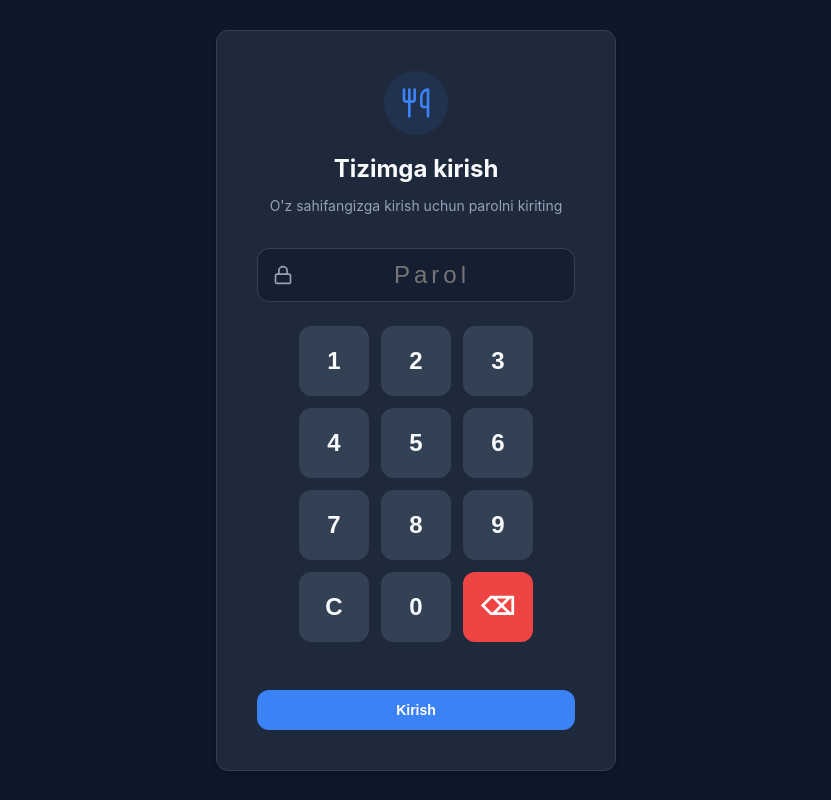
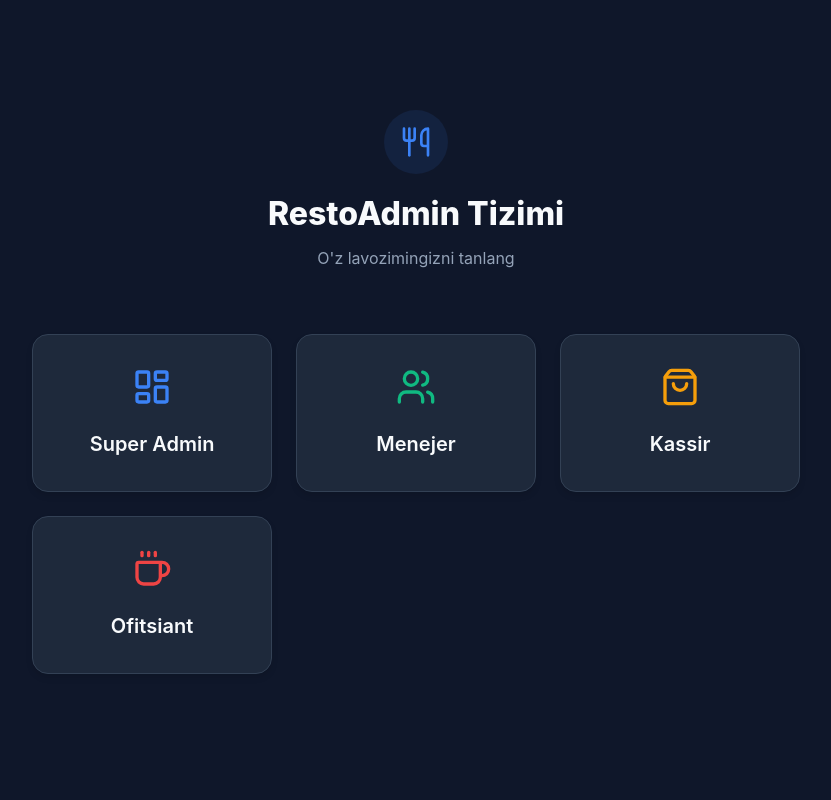
Before and after one commit to sardorbozorovvv7-netizen/restoran, a React app: page / in a window 1280 px wide. Shown: the whole page, without its empty margins (224-1055 px from the left). Built offline with nearby package versions, Linux system fonts and the light colour scheme; no server answers; the HTML template or start-up script is replaced by a standard one.

Commit message:
feat: redesign login as a role selection landing page

```diff
--- a/src/pages/Login.jsx
+++ b/src/pages/Login.jsx
@@ -1,23 +1,37 @@
 import React, { useState } from 'react';
-import { Utensils, Lock } from 'lucide-react';
+import { Utensils, Lock, Users, Coffee, ShoppingBag, LayoutDashboard, ArrowLeft } from 'lucide-react';
 
 const Login = ({ onLogin }) => {
   const [password, setPassword] = useState('');
   const [error, setError] = useState('');
+  const [selectedRole, setSelectedRole] = useState(null);
 
   const handleSubmit = (e) => {
     e.preventDefault();
-    if (password === '5555') {
+    if (selectedRole === 'superadmin' && password === '5555') {
       onLogin('superadmin');
-    } else if (password === '7777') {
+    } else if (selectedRole === 'manager' && password === '7777') {
       onLogin('manager');
-    } else if (password === '8888') {
+    } else if (selectedRole === 'cashier' && password === '8888') {
       onLogin('cashier');
-    } else if (password === '9999') {
+    } else if (selectedRole === 'waiter' && password === '9999') {
       onLogin('waiter');
     } else {
       setError('Noto\'g\'ri parol. Iltimos, qayta urinib ko\'ring.');
     }
+  };
+
+  const handleBack = () => {
+    setSelectedRole(null);
+    setPassword('');
+    setError('');
+  };
+
+  const roleDetails = {
+    superadmin: { title: 'Super Admin', icon: <LayoutDashboard size={40} />, color: 'var(--accent)' },
+    manager: { title: 'Menejer', icon: <Users size={40} />, color: '#10b981' },
+    cashier: { title: 'Kassir', icon: <ShoppingBag size={40} />, color: '#f59e0b' },
+    waiter: { title: 'Ofitsiant', icon: <Coffee size={40} />, color: '#ef4444' }
   };
 
   return (
@@ -30,8 +44,10 @@ const Login = ({ onLogin }) => {
       width: '100%',
       padding: '1rem'
     }}>
-      <div className="card" style={{ width: '100%', maxWidth: '400px', padding: '2.5rem' }}>
-        <div style={{ textAlign: 'center', marginBottom: '2rem' }}>
+
+      {!selectedRole ? (
+        <div style={{ width: '100%', maxWidth: '800px' }}>
+          <div style={{ textAlign: 'center', marginBottom: '3rem' }}>
             <div style={{
               display: 'inline-flex',
               alignItems: 'center',
@@ -44,8 +60,90 @@ const Login = ({ onLogin }) => {
             }}>
               <Utensils size={32} />
             </div>
-          <h2 style={{ fontSize: '1.5rem', fontWeight: 700 }}>Tizimga kirish</h2>
-          <p style={{ color: 'var(--text-muted)', fontSize: '0.875rem', marginTop: '0.5rem' }}>O'z sahifangizga kirish uchun parolni kiriting</p>
+            <h1 style={{ fontSize: '2rem', fontWeight: 800 }}>RestoAdmin Tizimi</h1>
+            <p style={{ color: 'var(--text-muted)', fontSize: '1rem', marginTop: '0.5rem' }}>O'z lavozimingizni tanlang</p>
+          </div>
+
+          <div style={{
+            display: 'grid',
+            gridTemplateColumns: 'repeat(auto-fit, minmax(200px, 1fr))',
+            gap: '1.5rem',
+            padding: '1rem'
+          }}>
+            {Object.entries(roleDetails).map(([roleKey, details]) => (
+              <div
+                key={roleKey}
+                onClick={() => setSelectedRole(roleKey)}
+                style={{
+                  background: 'var(--bg-card)',
+                  border: '1px solid var(--border)',
+                  borderRadius: '16px',
+                  padding: '2rem',
+                  display: 'flex',
+                  flexDirection: 'column',
+                  alignItems: 'center',
+                  justifyContent: 'center',
+                  cursor: 'pointer',
+                  transition: 'all 0.2s',
+                  boxShadow: '0 4px 6px rgba(0,0,0,0.1)'
+                }}
+                onMouseOver={(e) => {
+                  e.currentTarget.style.transform = 'translateY(-5px)';
+                  e.currentTarget.style.borderColor = details.color;
+                  e.currentTarget.style.boxShadow = `0 8px 15px ${details.color}20`;
+                }}
+                onMouseOut={(e) => {
+                  e.currentTarget.style.transform = 'none';
+                  e.currentTarget.style.borderColor = 'var(--border)';
+                  e.currentTarget.style.boxShadow = '0 4px 6px rgba(0,0,0,0.1)';
+                }}
+              >
+                <div style={{ color: details.color, marginBottom: '1rem' }}>
+                  {details.icon}
+                </div>
+                <h3 style={{ fontSize: '1.25rem', fontWeight: 600 }}>{details.title}</h3>
+              </div>
+            ))}
+          </div>
+        </div>
+      ) : (
+        <div className="card" style={{ width: '100%', maxWidth: '400px', padding: '2.5rem', position: 'relative' }}>
+
+          <button
+            onClick={handleBack}
+            style={{
+              position: 'absolute',
+              top: '1.5rem',
+              left: '1.5rem',
+              background: 'transparent',
+              border: 'none',
+              color: 'var(--text-muted)',
+              cursor: 'pointer',
+              display: 'flex',
+              alignItems: 'center',
+              gap: '0.5rem',
+              padding: '0.5rem',
+              borderRadius: '8px',
+              transition: 'background 0.2s'
+            }}
+            onMouseOver={(e) => e.currentTarget.style.background = 'var(--bg-hover)'}
+            onMouseOut={(e) => e.currentTarget.style.background = 'transparent'}
+          >
+            <ArrowLeft size={20} /> Orqaga
+          </button>
+
+          <div style={{ textAlign: 'center', marginBottom: '2rem', marginTop: '2rem' }}>
+            <div style={{
+              display: 'inline-flex',
+              alignItems: 'center',
+              justifyContent: 'center',
+              color: roleDetails[selectedRole].color,
+              marginBottom: '1rem'
+            }}>
+              {roleDetails[selectedRole].icon}
+            </div>
+            <h2 style={{ fontSize: '1.5rem', fontWeight: 700 }}>{roleDetails[selectedRole].title} Panel</h2>
+            <p style={{ color: 'var(--text-muted)', fontSize: '0.875rem', marginTop: '0.5rem' }}>Kirish uchun parolni kiriting</p>
           </div>
 
         <form onSubmit={handleSubmit}>
@@ -89,11 +187,12 @@ const Login = ({ onLogin }) => {
             {error && <p style={{ color: 'var(--danger)', fontSize: '0.875rem', marginTop: '1rem', textAlign: 'center' }}>{error}</p>}
           </div>
 
-          <button type="submit" className="btn btn-primary" style={{ width: '100%', marginTop: '1.5rem' }}>
+          <button type="submit" className="btn btn-primary" style={{ width: '100%', marginTop: '1.5rem', background: roleDetails[selectedRole].color, borderColor: roleDetails[selectedRole].color }}>
             Kirish
           </button>
         </form>
       </div>
+      )}
     </div>
   );
 };
```
Lines whose indentation alone changed are shown as unchanged.
